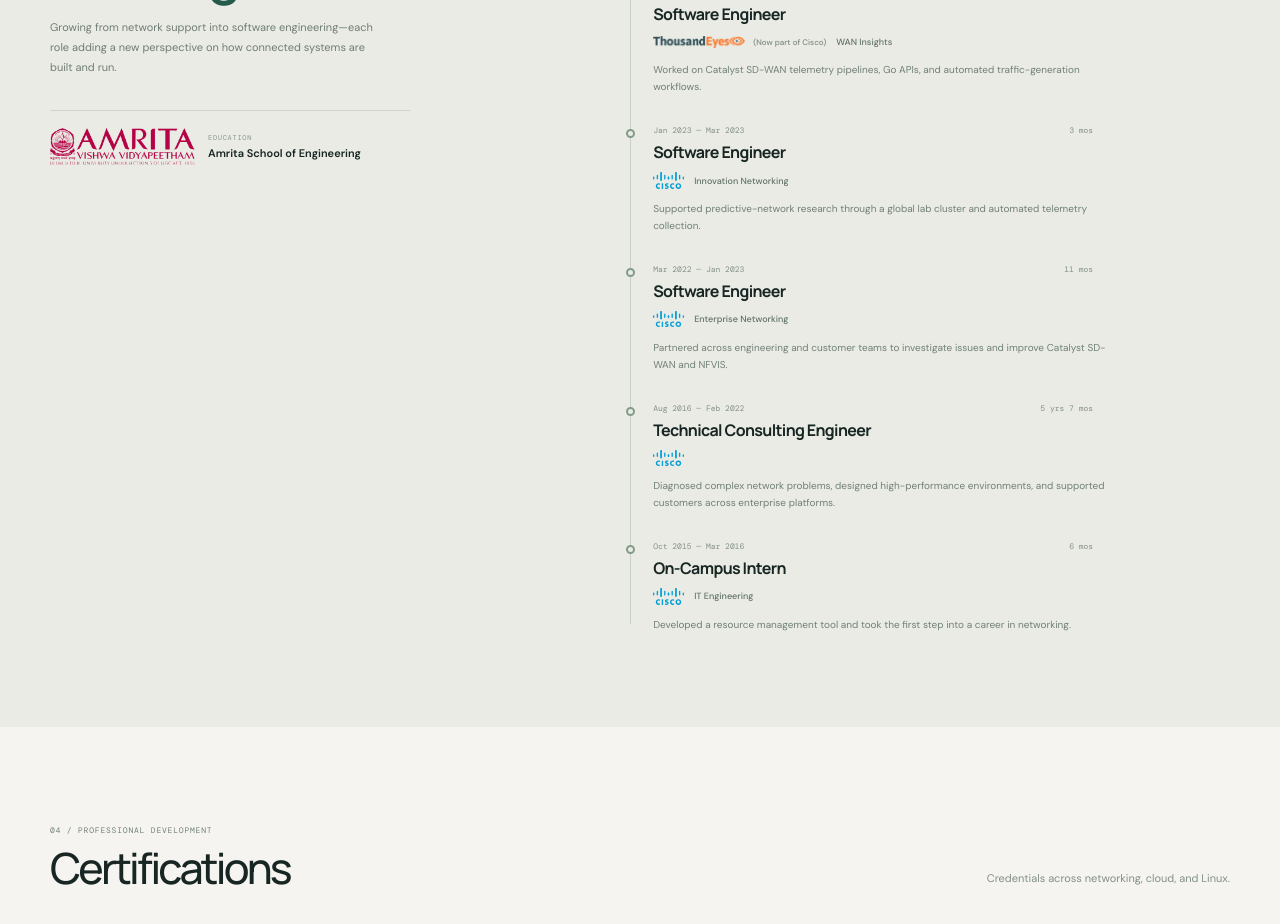
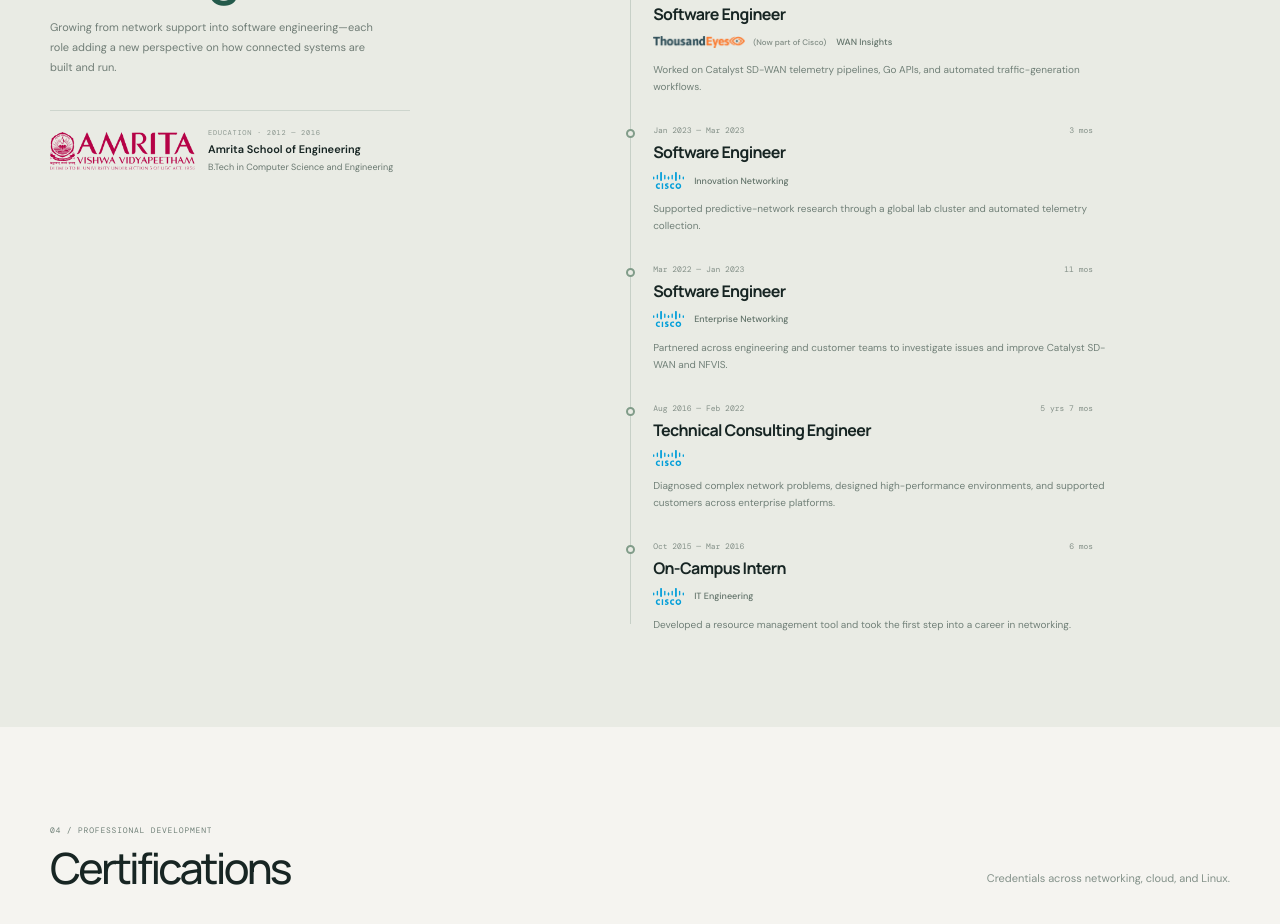
Before and after one commit to varunsidharth/varunsidharth.github.io, a plain HTML site: page index.html in a window 1280 px wide. Shown: the part 2000-2924 px from the top of the page. Drawn offline with nearby package versions, Linux system fonts and the light colour scheme.

Commit message:
Add education degree and dates

```diff
--- a/index.html
+++ b/index.html
@@ -136,7 +136,7 @@
             <p class="section-kicker">03 / The journey</p>
             <h2 id="experience-title">A decade of<br /><span>building forward.</span></h2>
             <p>Growing from network support into software engineering—each role adding a new perspective on how connected systems are built and run.</p>
-            <div class="education-card"><span class="amrita-logo-frame"><img class="amrita-logo" src="assets/amrita-varun.png" alt="Amrita Vishwa Vidyapeetham logo" /></span><div><span class="mini-label">EDUCATION</span><strong>Amrita School of Engineering</strong></div></div>
+            <div class="education-card"><span class="amrita-logo-frame"><img class="amrita-logo" src="assets/amrita-varun.png" alt="Amrita Vishwa Vidyapeetham logo" /></span><div class="education-details"><span class="mini-label">EDUCATION · 2012 — 2016</span><strong>Amrita School of Engineering</strong><span class="education-degree">B.Tech in Computer Science and Engineering</span></div></div>
           </div>
           <div class="timeline" aria-label="Career history">
             <article class="timeline-item current">
--- a/styles.css
+++ b/styles.css
@@ -122,9 +122,10 @@
 .education-card { display: flex; align-items: center; gap: 13px; max-width: 360px; padding-top: 17px; border-top: 1px solid #cdd5cd; }
 .amrita-logo-frame { width: 145px; min-width: 145px; display: grid; place-items: center; flex: 0 0 auto; background: transparent; }
 .amrita-logo { display: block; width: 145px; height: auto; }
-.education-card div { display: grid; gap: 4px; }
+.education-details { display: grid; gap: 5px; }
 .mini-label { color: #8b978f; font-size: 7px; }
 .education-card strong { font-size: 11px; font-weight: 600; }
+.education-degree { color: #68776f; font-size: 9px; line-height: 1.5; }
 .timeline { position: relative; padding-left: 27px; }
 .timeline::before { position: absolute; content: ""; top: 6px; bottom: 9px; left: 4px; width: 1px; background: #c7d0c7; }
 .timeline-item { position: relative; padding: 0 0 30px; }
```
